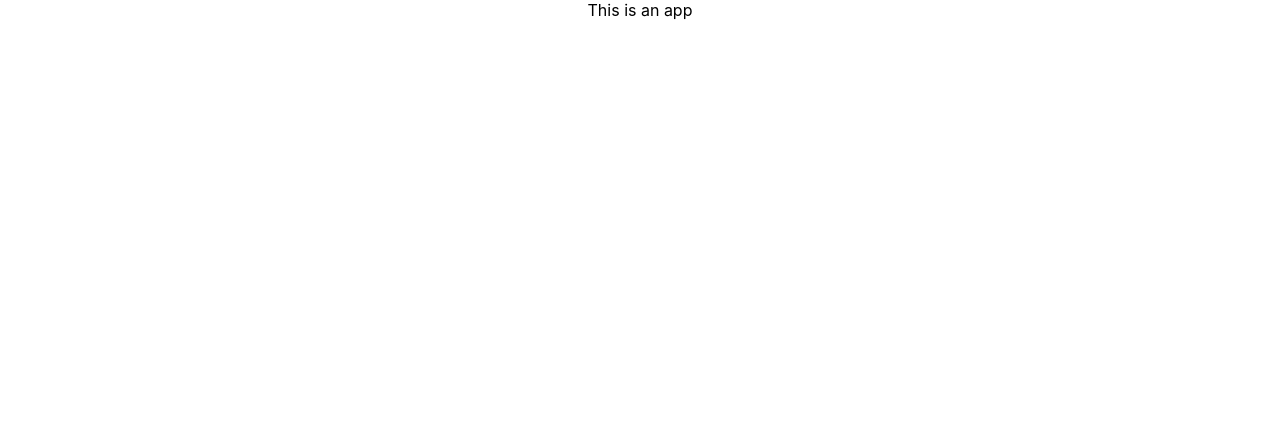
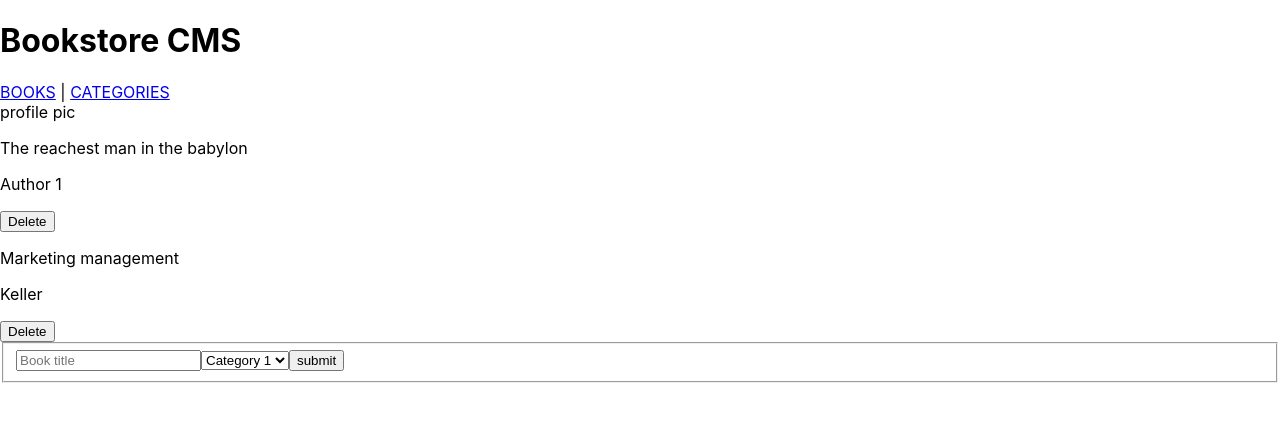
Before and after one commit to sajjadrajaee/Bookstore, a React (Create React App) app: page / in a window 1280 px wide. Shown: the top 422 px of the page. Built offline with nearby package versions, Linux system fonts and the light colour scheme.

Commit message:
finish setup project

```diff
--- a/package.json
+++ b/package.json
@@ -6,6 +6,7 @@
     "@testing-library/jest-dom": "^5.16.5",
     "@testing-library/react": "^13.3.0",
     "@testing-library/user-event": "^13.5.0",
+    "prop-types": "^15.8.1",
     "react": "^18.2.0",
     "react-dom": "^18.2.0",
     "react-router-dom": "^6.3.0",
--- a/src/App.js
+++ b/src/App.js
@@ -1,8 +1,13 @@
 import './App.css';
+import Books from './Components/Books';
+import Form from './Components/Form';
 
 function App() {
   return (
-    <div className="App">This is an app</div>
+    <>
+      <Books />
+      <Form />
+    </>
   );
 }
 
--- a/src/Components/BookItem.js
+++ b/src/Components/BookItem.js
@@ -0,0 +1,20 @@
+import React from 'react';
+import PropTypes from 'prop-types';
+
+const BookItem = (props) => {
+  const { bookProps } = props;
+  return (
+    <>
+      <p>{bookProps.title}</p>
+      <p>{bookProps.author}</p>
+      <button type="button">Delete</button>
+    </>
+  );
+};
+
+BookItem.propTypes = {
+  // eslint-disable-next-line react/forbid-prop-types
+  bookProps: PropTypes.object.isRequired,
+};
+
+export default BookItem;
--- /dev/null
+++ b/src/Components/Books.js
@@ -0,0 +1,26 @@
+import React from 'react';
+import BookItem from './BookItem';
+
+const Books = () => {
+  const books = [
+    {
+      id: 1,
+      title: 'The reachest man in the babylon',
+      author: 'Author 1',
+    },
+    {
+      id: 2,
+      title: 'Marketing management',
+      author: 'Keller',
+    },
+  ];
+  return (
+    <>
+      {books.map((book) => (
+        <BookItem key={book.id} bookProps={book} />
+      ))}
+    </>
+  );
+};
+
+export default Books;
--- a/src/Components/Category.js
+++ b/src/Components/Category.js
@@ -0,0 +1,7 @@
+import React from 'react';
+
+export default function Categories() {
+  return (
+    <button type="button">Check status</button>
+  );
+}
--- /dev/null
+++ b/src/Components/Form.js
@@ -0,0 +1,17 @@
+import React from 'react';
+
+export default function Form() {
+  return (
+    <form className="form">
+      <fieldset>
+        <input type="text" placeholder="Book title" />
+        <select value="0">
+          <option value="Category 1" label="Category 1" />
+          <option value="Category 2" label="Category 2" />
+        </select>
+        <button type="submit">submit</button>
+      </fieldset>
+
+    </form>
+  );
+}
--- a/src/Components/Navbar.js
+++ b/src/Components/Navbar.js
@@ -7,7 +7,7 @@ export default function Navbar() {
       <div className="navbar">
         <h1 className="navTitle">Bookstore CMS</h1>
         <nav className="navLinks">
-          <Link className="navItem" to="/books">BOOKS</Link>
+          <Link className="navItem" to="/">BOOKS</Link>
           {' '}
           |
           {' '}
--- a/src/index.js
+++ b/src/index.js
@@ -1,14 +1,21 @@
 import React from 'react';
+import { BrowserRouter, Routes, Route } from 'react-router-dom';
 import ReactDOM from 'react-dom/client';
 import './index.css';
 import App from './App';
 import reportWebVitals from './reportWebVitals';
+import Navbar from './Components/Navbar';
+import Categories from './Components/Category';
 
 const root = ReactDOM.createRoot(document.getElementById('root'));
 root.render(
-  <React.StrictMode>
-    <App />
-  </React.StrictMode>,
+  <BrowserRouter>
+    <Navbar />
+    <Routes>
+      <Route path="/" element={<App />} />
+      <Route path="/categories" element={<Categories />} />
+    </Routes>
+  </BrowserRouter>,
 );
 
 // If you want to start measuring performance in your app, pass a function
```
Also changed, not shown: src/Components/AddBooks.js (deleted), 1 other file (tests, documents, lock files or other folders).
